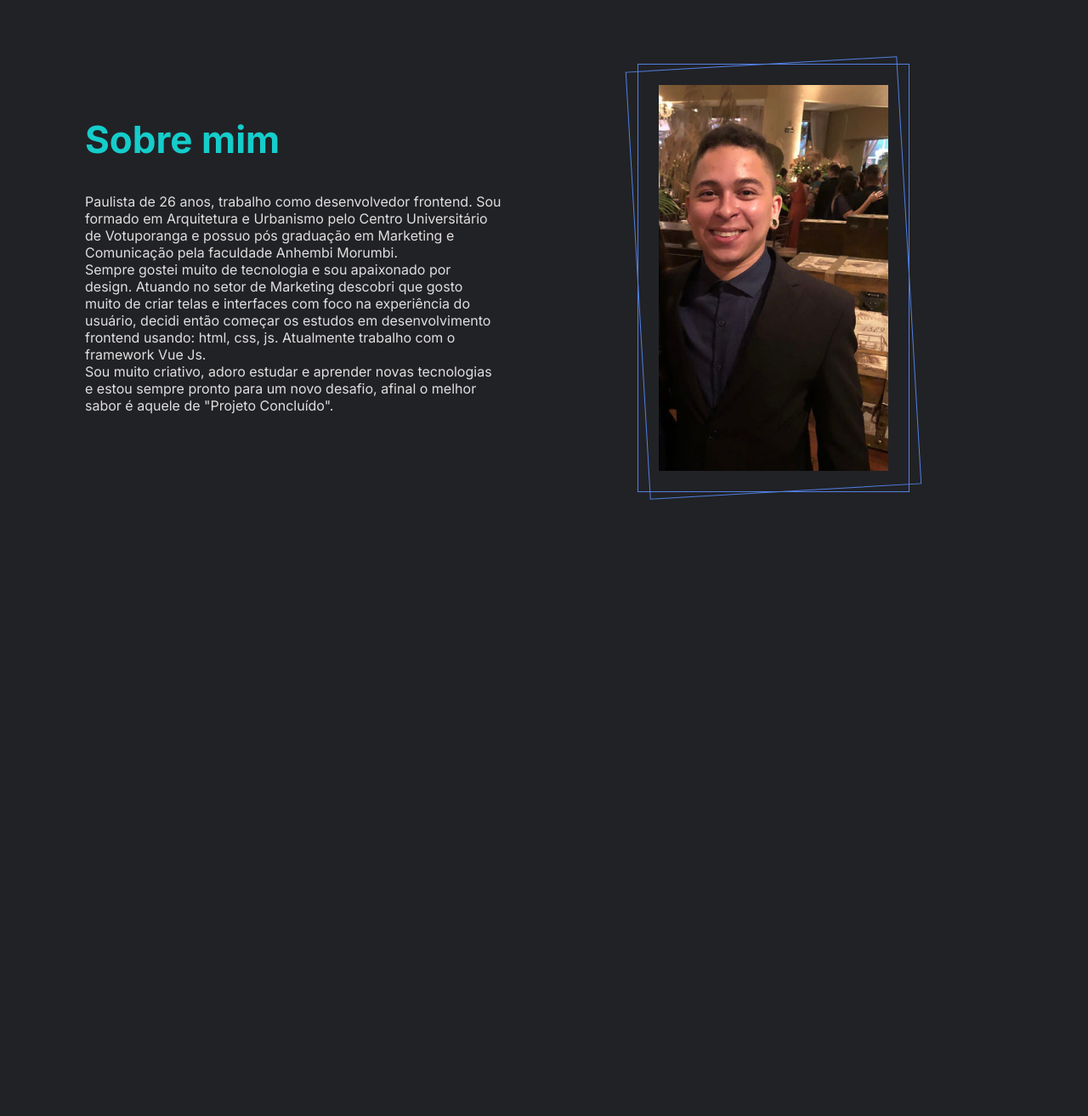
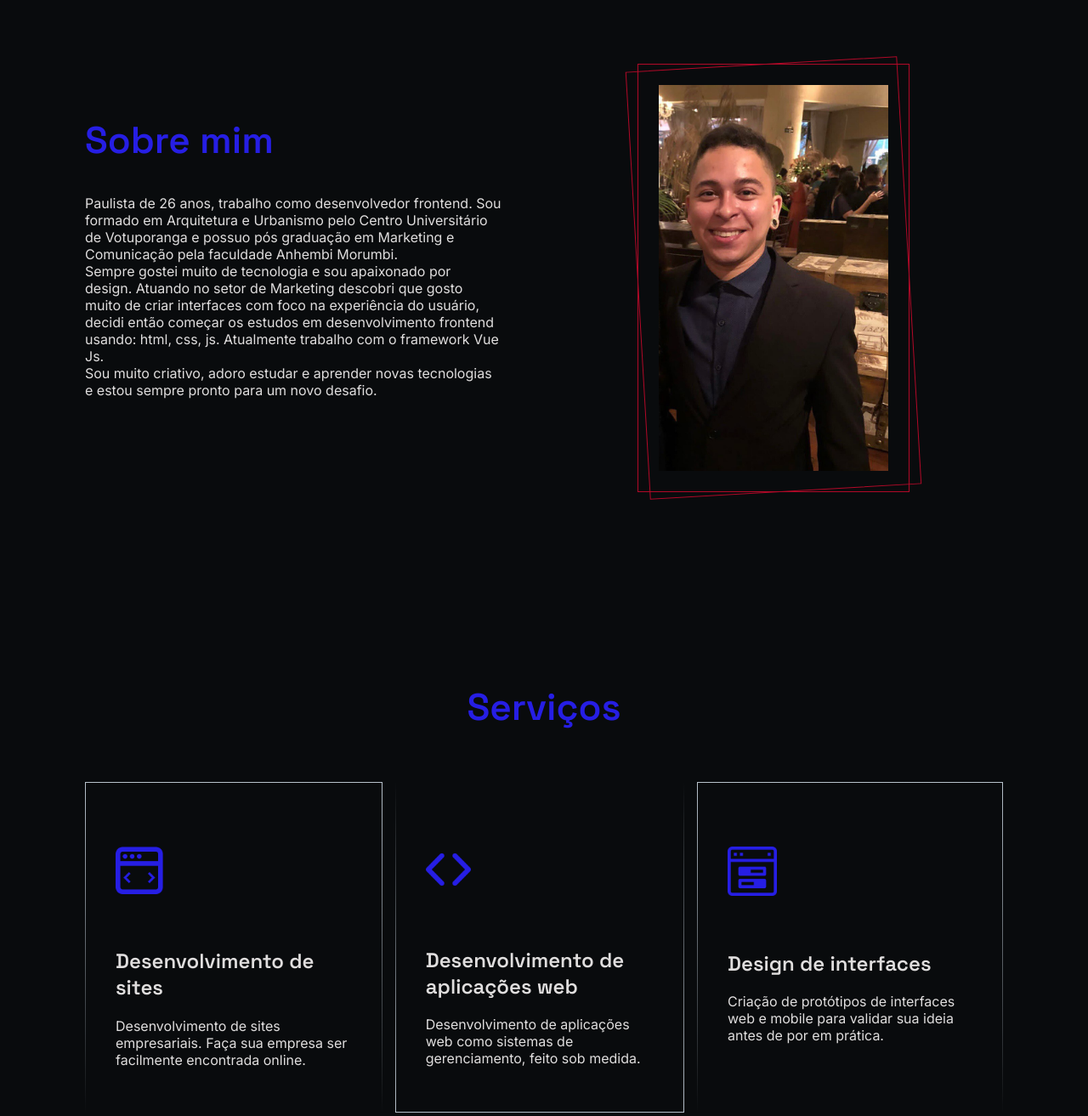
Before and after one commit to jhoownogueira/portfolio, a plain HTML site: page index.html in a window 1280 px wide. Shown: the part 800-2113 px from the top of the page at 85% size. Before the commit the page ends 1454 px from the top, so only its background shows below. Drawn offline with nearby package versions, Linux system fonts and the light colour scheme.

Commit message:
secction services

```diff
--- a/index.html
+++ b/index.html
@@ -14,7 +14,7 @@
         <div class="container">
             <img src="assets/logojhoow.png" alt="Logo">
             <h2>Hello,</h2>
-            <h1 class="title-green">I am Jhonata Nogueira</h1>
+            <h1 class="title-blue">I am Jhonata Nogueira</h1>
             <p>Sou desenvolvedor frontend, tenho paixão por design e pela experiência do usuário</p>
             <button>Entre em contato</button>
         </div>
@@ -31,13 +31,13 @@
     </nav>
     <section class="about-me">
         <div class="container">
-            <h1 class="title-green">Sobre mim</h1>
+            <h1 class="title-blue">Sobre mim</h1>
             <p>
                 Paulista de 26 anos, trabalho como desenvolvedor frontend.
                 Sou formado em Arquitetura e Urbanismo pelo Centro Universitário de Votuporanga e possuo pós graduação em Marketing e Comunicação pela faculdade Anhembi Morumbi.<br>
-                Sempre gostei muito de tecnologia e sou apaixonado por design. Atuando no setor de Marketing descobri que gosto muito de criar telas e interfaces com foco na experiência do usuário,
+                Sempre gostei muito de tecnologia e sou apaixonado por design. Atuando no setor de Marketing descobri que gosto muito de criar interfaces com foco na experiência do usuário,
                 decidi então começar os estudos em desenvolvimento frontend usando: html, css, js. Atualmente trabalho com o framework Vue Js.<br>
-                Sou muito criativo, adoro estudar e aprender novas tecnologias e estou sempre pronto para um novo desafio, afinal o melhor sabor é aquele de "Projeto Concluído".
+                Sou muito criativo, adoro estudar e aprender novas tecnologias e estou sempre pronto para um novo desafio.
             </p>
         </div>
         <div class="img-container">
@@ -45,10 +45,27 @@
             <div class="line purple"></div>
             <img src="assets/jhoow.jpg" alt="Jhonata Nogueira">
         </div>
-
-
     </section>
-
+<section class="services">
+    <h1 class="title-blue">Serviços</h1>
+    <div class="services-container">
+        <div class="services-card">
+            <img src="assets/devsite-icon.png" alt="Ícone Dev Site">
+            <h2>Desenvolvimento de sites</h2>
+            <p>Desenvolvimento de sites empresariais. Faça sua empresa ser facilmente encontrada online.</p>
+        </div>
+        <div class="services-card inverse">
+            <img src="assets/code-icon.png" alt="Ícone Code">
+            <h2>Desenvolvimento de aplicações web</h2>
+            <p>Desenvolvimento de aplicações web como sistemas de gerenciamento, feito sob medida.</p>
+        </div>
+        <div class="services-card">
+            <img src="assets/layout-icon.png" alt="Ícone Layout">
+            <h2>Design de interfaces</h2>
+            <p>Criação de protótipos de interfaces web e mobile para validar sua ideia antes de por em prática.</p>
+        </div>
+    </div>
+</section>
 
     <script>
         feather.replace()
--- a/styles.css
+++ b/styles.css
@@ -1,11 +1,14 @@
 @import url('https://fonts.googleapis.com/css2?family=Inter:wght@100;200;300;400;500;600;700;800;900&display=swap');
 
+@import url('https://fonts.googleapis.com/css2?family=Space+Grotesk:wght@400;600&display=swap');
+
 :root {
-    --purple: #5280e2;
-    --green: #15cdcb;
-    --bg-dark: #212226;
+    --red: #B20928;
+    --blue: #261EE4;
+    --bg-dark: #090B0D;
     --light-grey: #e0dede;
     --menu-height: 75px;
+    --text-color: #E0DEDE;
 }
 
 * {
@@ -19,37 +22,31 @@ html, body {
 
 body, button, input, select, textarea {
     font-family: 'Inter', sans-serif;
-    color: #ffffff;
+    color: var(--text-color);
 }
 
 h1 {
     font-size: 44px;
+    font-family: 'Space Grotesk';
 }
 
 h2 {
     font-size: 24px;
-}
-
-p {
-    color: var(--light-grey);
+    font-family: 'Space Grotesk';
 }
 
 button {
-    background: var(--purple);
+    background: var(--blue);
     border: 0;
-    border-radius: 16px;
-    padding: 8px 35px;
+    padding: 12px 35px;
     color: #ffffff;
+    font-family: 'Space Grotesk';
     font-weight: bold;
     font-size: 16px;
 }
 
-.title-purple {
-    color: var(--purple);
-}
-
-.title-green {
-    color: var(--green);
+.title-blue {
+    color: var(--blue);
 }
 
 header {
@@ -96,8 +93,9 @@ nav ul {
 }
 
 nav ul a {
-    font-size: 24px;
-    color: var(--green);
+    font-family: 'Space Grotesk';
+    font-size: 20px;
+    color: #ffffff;
     text-decoration: none;
 }
 
@@ -134,7 +132,7 @@ nav ul a svg {
 .about-me .img-container .line {
     width: calc(50% + 50px);
     height: calc(100% + 50px);
-    border: 1px solid var(--purple);
+    border: 1px solid var(--red);
 
     position: absolute;
     top: -25px;
@@ -144,7 +142,53 @@ nav ul a svg {
 
 .about-me .img-container .line.green {
     transform: rotate(-3.3deg);
-    color: var(--green);
+    color: var(--blue);
+}
+
+.services {
+    text-align: center;
+    margin: 150px 0;
+    padding: 0 100px;
+}
+
+.services-container {
+    margin: 60px auto 0;
+    display: flex;
+    text-align: left;
+    justify-content: space-between;
+    max-width: 1200px;
+
+}
+
+.services .services-container .services-card {
+    max-width: 360px;
+    padding: 35px;
+    background: var(--bg-dark);
+    border-width: 1px;
+    border-style: solid;
+    border-image: linear-gradient( to bottom, rgba(184, 194, 204, 1), rgba(184, 194, 204, 0)) 1;
+
+
+}
+.services .services-container .inverse {
+    border-width: 1px;
+    border-style: solid;
+    border-image: linear-gradient( to top, rgba(184, 194, 204, 1), rgba(184, 194, 204, 0)) 1;
+}
+
+.services .services-container .services-card img {
+    margin: 40px 0;
+    width: 20%;
+
+}
+
+.services .services-container .services-card p {
+    color: var(--text-color);
+
+}
+
+.services-card + .services-card {
+    margin-left: 15px;
 }
 
 /* Responsive */
```
Also changed, not shown: assets/code-icon.png (added), assets/devsite-icon.png (added), assets/layout-icon.png (added), assets/logojhoow.png.
